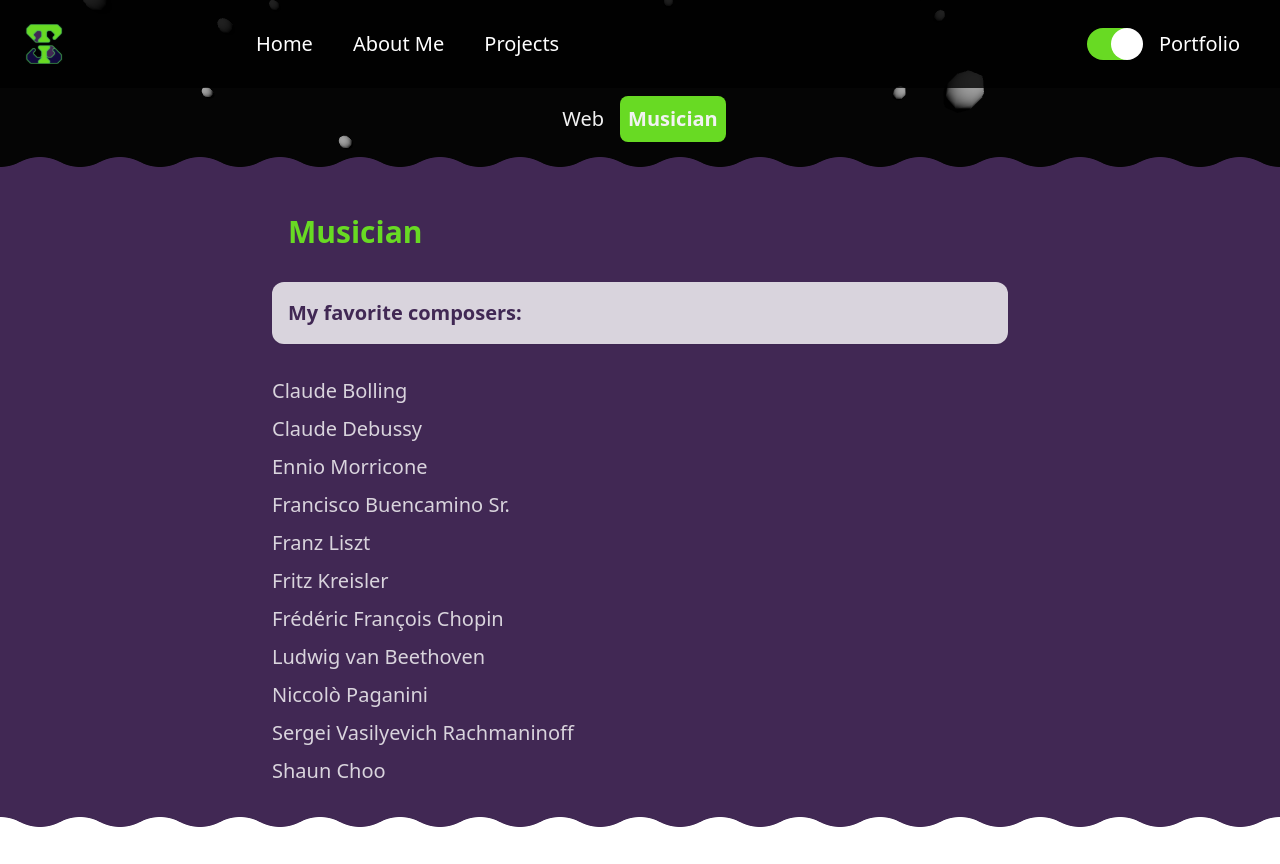
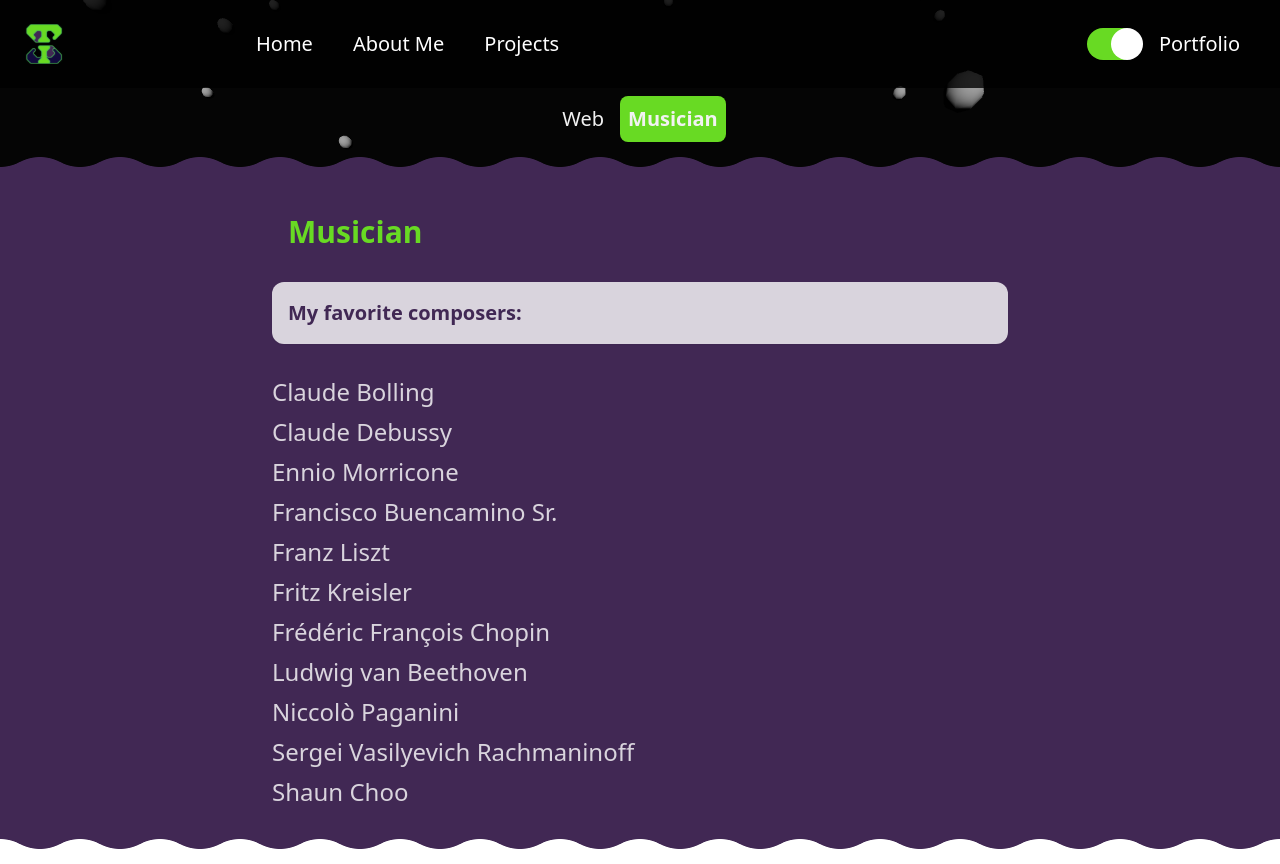
Before and after one commit to nikitimi/gian-carlo-portfolio, a Next.js app: page /about_me in a window 1280 px wide. Both pictures are taken after a click on the button "Musician". Before the commit the page ends 842 px from the top, so only its background shows below. Built offline with nearby package versions, Linux system fonts and the light colour scheme.

Commit message:
Added temporary picture for composers

```diff
--- a/src/components/Section.tsx
+++ b/src/components/Section.tsx
@@ -1,5 +1,5 @@
 import Image from 'next/image'
-import { useRef } from 'react'
+import { useEffect, useRef } from 'react'
 import { type SectionType } from '~/lib/_index'
 import { type BaseComposerType } from '~/lib/musician'
 import { type DevIconType, processDevIconToUrl } from '~/lib/web'
@@ -101,9 +101,15 @@
 const ComposerRenderer = (props: BaseComposerType) => {
     const { name, nationality, born, died, pieces } = props
     const liClasses = 'text-slate-300 dark:text-white/80'
-    const baseClasses = 'duration-300 ease-in-out w-full text-start'
-    const activeClasses = 'h-64 bg-blue-syntexia/20 rounded-xl'
-    const inactiveClasses = 'h-full bg-transparent text-start'
+    const baseClasses =
+        'duration-300 ease-in-out w-full text-start flex items-center gap-12'
+    const activeClasses = 'h-64 bg-blue-syntexia/20 rounded-xl justify-center'
+    const inactiveClasses = 'h-full bg-transparent text-start justify-start'
+
+    const hideThisSelector = '.hide_this'
+    const activeCallbackClasses = 'opacity-100'
+    const inactiveCallbackClasses = 'opacity-0 absolute'
+    const hideThisBaseClasses = 'absolute opacity-0 duration-300 ease-in-out'
 
     function handleMouseEvent<T extends HTMLElement>(props: {
         e: React.MouseEvent<T>
@@ -143,32 +149,15 @@
         }
     }
 
-    const activeCallbackClasses = 'opacity-100 bg-red-400'
-    const inactiveCallbackClasses = 'opacity-0 absolute'
-    function activeAdditionalCallback(e: React.MouseEvent<HTMLButtonElement>) {
-        const button = e.currentTarget as HTMLButtonElement
-        button.querySelectorAll('p').forEach((paragraph) => {
-            paragraph.classList.remove(
-                ...spreadStringClasses(inactiveCallbackClasses)
+    useEffect(() => {
+        document
+            .querySelectorAll(hideThisSelector)
+            .forEach((element) =>
+                element.classList.add(
+                    ...spreadStringClasses(hideThisBaseClasses)
+                )
             )
-            paragraph.classList.add(
-                ...spreadStringClasses(activeCallbackClasses)
-            )
-        })
-    }
-    function inactiveAdditionalCallback(
-        e: React.MouseEvent<HTMLButtonElement>
-    ) {
-        const button = e.currentTarget as HTMLButtonElement
-        button.querySelectorAll('p').forEach((paragraph) => {
-            paragraph.classList.remove(
-                ...spreadStringClasses(activeCallbackClasses)
-            )
-            paragraph.classList.add(
-                ...spreadStringClasses(inactiveCallbackClasses)
-            )
-        })
-    }
+    }, [])
 
     return (
         <li className={liClasses}>
@@ -179,23 +168,71 @@
                         e,
                         activeClasses,
                         inactiveClasses,
-                        activeAdditionalCallback,
-                        inactiveAdditionalCallback,
+                        activeAdditionalCallback: () => {
+                            const button = e.currentTarget as HTMLButtonElement
+                            button
+                                .querySelectorAll(hideThisSelector)
+                                .forEach((paragraph) => {
+                                    paragraph.classList.remove(
+                                        ...spreadStringClasses(
+                                            inactiveCallbackClasses
+                                        )
+                                    )
+                                    paragraph.classList.add(
+                                        ...spreadStringClasses(
+                                            activeCallbackClasses
+                                        )
+                                    )
+                                })
+                        },
                     })
                 }
                 onMouseLeave={(e) =>
-                    handleMouseEvent({ e, activeClasses, inactiveClasses })
+                    handleMouseEvent({
+                        e,
+                        activeClasses,
+                        inactiveClasses,
+                        inactiveAdditionalCallback: () => {
+                            const button = e.currentTarget as HTMLButtonElement
+                            button
+                                .querySelectorAll(hideThisSelector)
+                                .forEach((paragraph) => {
+                                    paragraph.classList.remove(
+                                        ...spreadStringClasses(
+                                            activeCallbackClasses
+                                        )
+                                    )
+                                    paragraph.classList.add(
+                                        ...spreadStringClasses(
+                                            inactiveCallbackClasses
+                                        )
+                                    )
+                                })
+                        },
+                    })
                 }
             >
-                <h2>{name}</h2>
-                <p className="absolute opacity-0 duration-300 ease-in-out">
-                    Born:<span>{born.date.toDateString().slice(3)}</span>
-                </p>
-                {died && (
-                    <p className="absolute opacity-0 duration-300 ease-in-out">
-                        Died:<span>{died.date.toDateString().slice(3)}</span>
+                <div>
+                    <h2 className="text-2xl">{name}</h2>
+                    <p className={hideThisSelector.replace('.', '')}>
+                        Born:<span>{born.date.toDateString().slice(3)}</span>
                     </p>
-                )}
+                    {died && (
+                        <p className={hideThisSelector.replace('.', '')}>
+                            Died:
+                            <span>{died.date.toDateString().slice(3)}</span>
+                        </p>
+                    )}
+                </div>
+                <div className={hideThisSelector.replace('.', '')}>
+                    <Image
+                        alt={name}
+                        src="/user.png"
+                        width={DIMENSION.image}
+                        height={DIMENSION.image}
+                        sizes={`${DIMENSION.image}x${DIMENSION.image}`}
+                    />
+                </div>
             </button>
         </li>
     )
```
Also changed, not shown: public/user.png (added).
